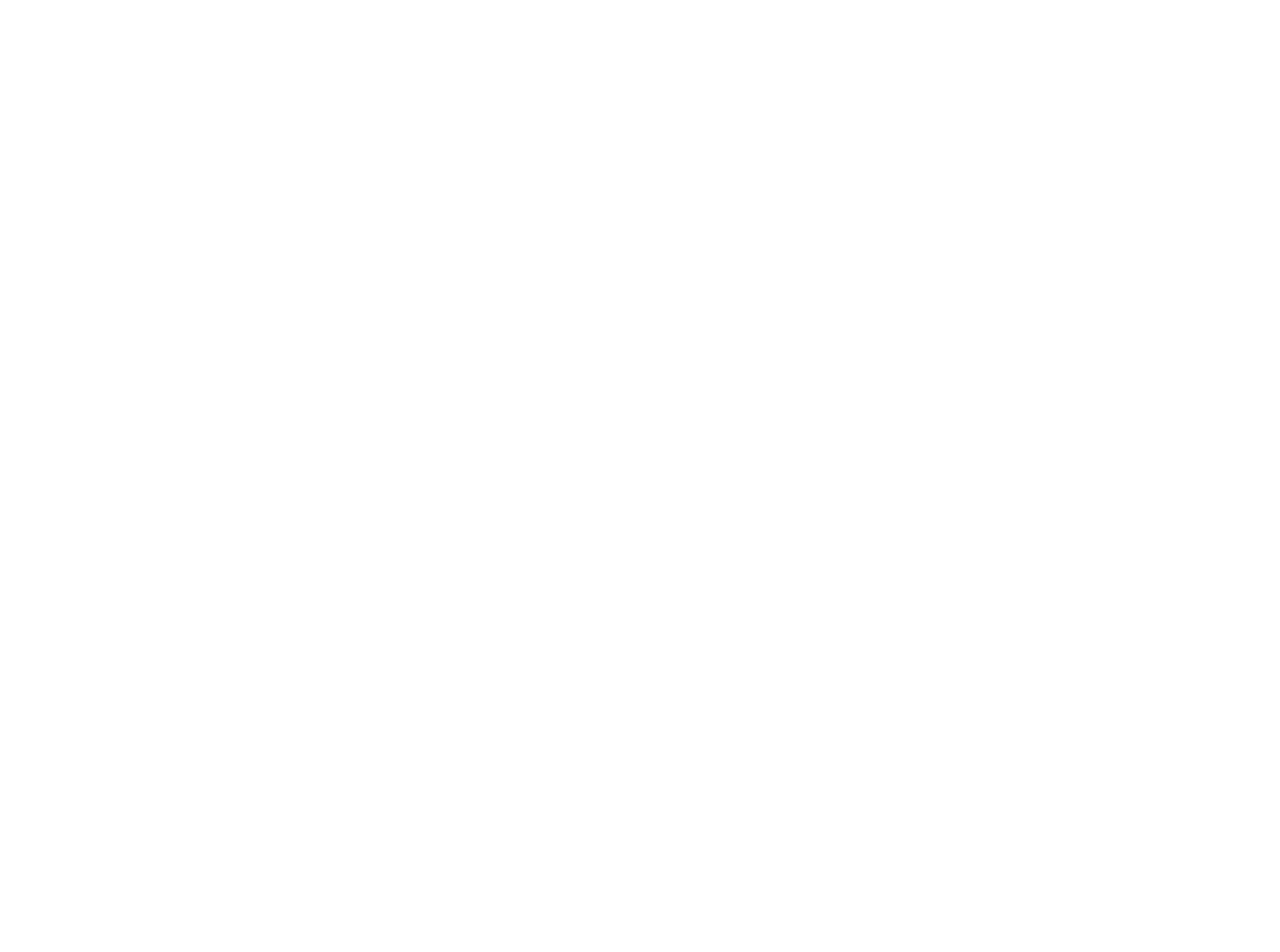
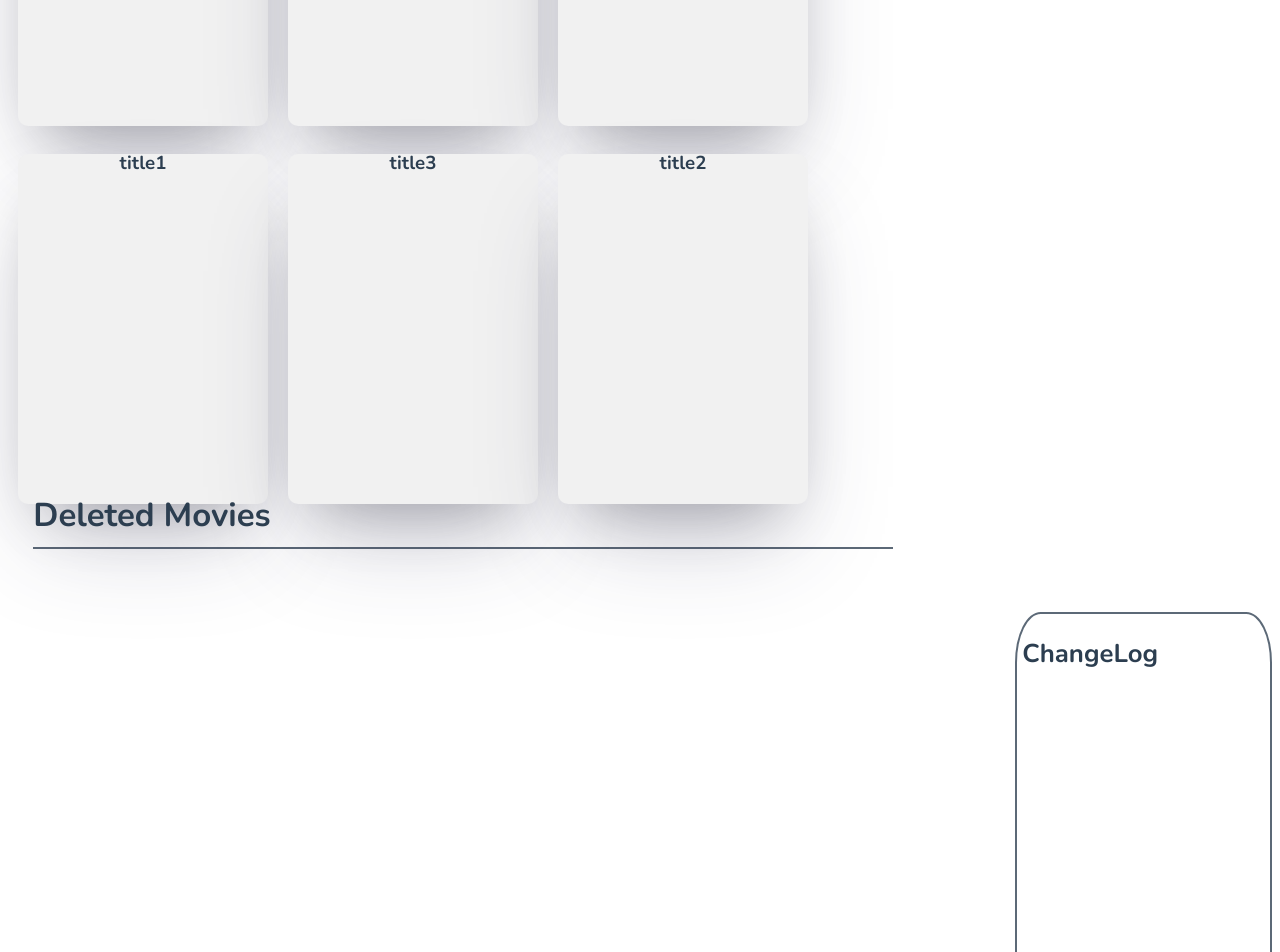
Before and after one commit to ReyJust/movies-changelog, a Vue app: page / in a window 1280 px wide. Shown: the part 880-1832 px from the top of the page. Before the commit the page ends 800 px from the top, so only its background shows below. Built offline with nearby package versions, Linux system fonts and the light colour scheme.

Commit message:
arrange flexbox

```diff
--- a/src/App.vue
+++ b/src/App.vue
@@ -3,6 +3,11 @@
     <NewMovies />
     <Movies />
     <DeleteMovies />
+    <div class="changelog">
+      <div class="title">
+        <h3>ChangeLog</h3>
+      </div>
+    </div>
   </div>
 </template>
 
@@ -35,14 +40,23 @@ export default {
   margin-top: 60px;
 }
 
+.changelog {
+  display: flex;
+  float: right;
+  width: 20%;
+  height: 500px;
+  border-radius: 10%;
+  border: 2px solid #2c3e50c5;
+}
+
 .title {
   border-bottom: 2px solid #2c3e50c5;
   font-size: 22px;
   line-height: 5px;
   text-align: left;
+  margin: 5%;
   margin-right: 30%;
   margin-left: 2%;
-  margin-top: 4%;
 }
 
 @font-face {
--- /dev/null
+++ b/src/components/MovieCard.vue
@@ -0,0 +1,48 @@
+<template>
+  <div class="movie-card">
+    <i src="../assets/logo.png" alt="img" />
+    <h3>{{ title }}</h3>
+  </div>
+</template>
+
+<script>
+export default {
+  name: "MovieCard",
+  props: {
+    title: {
+      type: String,
+    },
+  },
+};
+</script>
+
+<style>
+.movie-card {
+  width: 250px;
+  height: 350px;
+  margin: 10px;
+  border-radius: 10px;
+
+  background-color: #f1f1f1;
+  box-shadow: rgba(50, 50, 93, 0.25) 0px 50px 100px -20px,
+    rgba(0, 0, 0, 0.3) 0px 30px 60px -30px;
+
+  transition: 0.5s all ease;
+  cursor: pointer;
+}
+
+.movie-card:hover {
+  box-shadow: rgba(0, 0, 0, 0.25) 0px 54px 55px,
+    rgba(0, 0, 0, 0.12) 0px -12px 30px, rgba(0, 0, 0, 0.12) 0px 4px 6px,
+    rgba(0, 0, 0, 0.17) 0px 12px 13px, rgba(0, 0, 0, 0.09) 0px -3px 5px;
+}
+
+.movie-card-image {
+  object-fit: cover;
+  height: 100%;
+  width: 100%;
+  border-radius: 10%;
+  border-bottom-left-radius: 0%;
+  border-bottom-right-radius: 0%;
+}
+</style>
--- a/src/components/Movies.vue
+++ b/src/components/Movies.vue
@@ -3,14 +3,36 @@
     <div class="title">
       <h2>Movies</h2>
     </div>
+    <div class="movie-list">
+      <div v-for="(movie, index) in getMovies" :key="index">
+        <MovieCard :title="movie.title" />
+      </div>
+    </div>
   </div>
 </template>
 
 <script>
+import { mapGetters } from "vuex";
+import MovieCard from "./MovieCard.vue";
+
 export default {
   name: "Movies",
+
+  components: {
+    MovieCard,
+  },
+
+  computed: {
+    ...mapGetters(["getMovies"]),
+  },
 };
 </script>
 
 <style>
+.movie-list {
+  display: flex;
+  flex-wrap: wrap;
+  width: 80%;
+  float: left;
+}
 </style>
--- a/src/components/NewMovies.vue
+++ b/src/components/NewMovies.vue
@@ -13,9 +13,4 @@ export default {
 </script>
 
 <style>
-.title {
-  border-bottom: 1px solid #2c3e50;
-  font-size: 25px;
-  line-height: 10px;
-}
 </style>
--- a/src/store/store.js
+++ b/src/store/store.js
@@ -2,7 +2,25 @@ import Vuex from 'vuex'
 
 export default new Vuex.Store({
   state: {
-    movies: [{}],
+    movies: [{
+      'title': 'title1'
+    }, {
+      'title': 'title3'
+    }, {
+      'title': 'title2'
+    }, {
+      'title': 'title1'
+    }, {
+      'title': 'title3'
+    }, {
+      'title': 'title2'
+    }, {
+      'title': 'title1'
+    }, {
+      'title': 'title3'
+    }, {
+      'title': 'title2'
+    }],
     newMovies: [{}],
     deletedMovies: [{}],
   },
```
